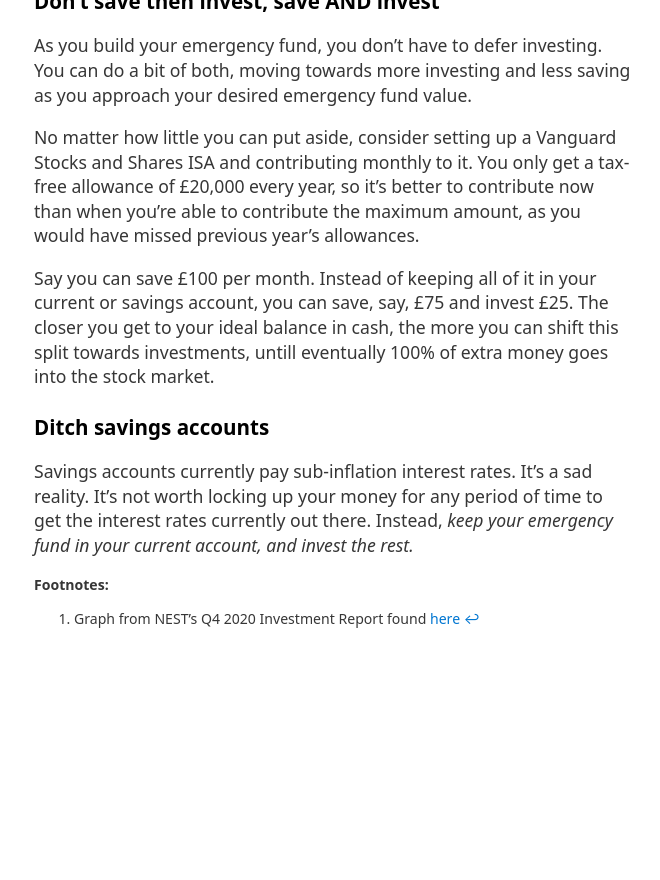
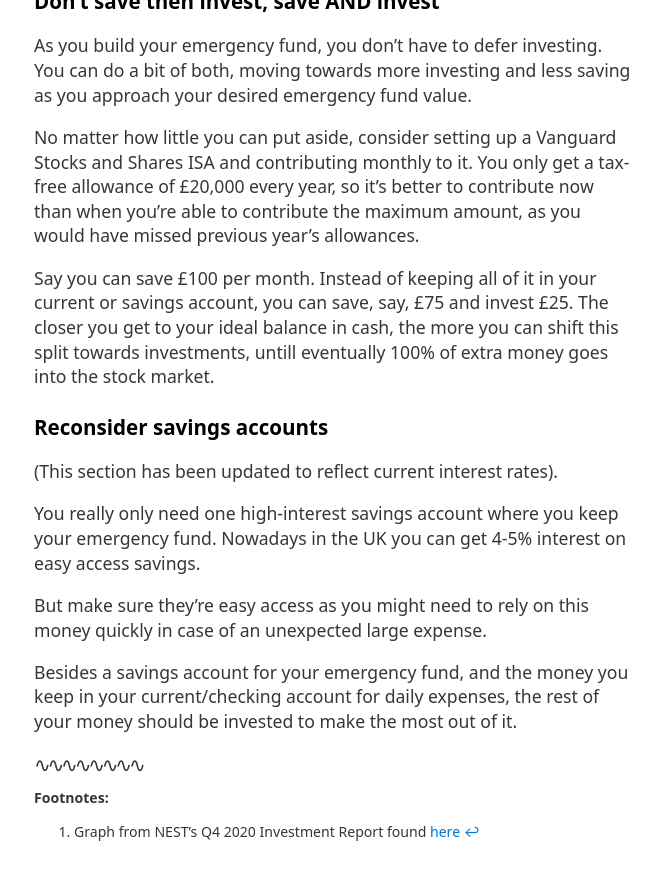
Before and after one commit to noostale/noostale.github.io, a Jekyll site: the page built from _posts/2021-03-22-finance-advice-wish-i-knew.md, in a window 1280 px wide and 900 px high, scrolled down 2288 px. Shown: the top 880 px of the window, without its empty margins (306-966 px from the left). Built offline with Jekyll 4.4.1, drawn with Linux system fonts in a browser that asks for light colours; before the commit the page ends 2976 px from its top, so only the background shows below that; some of the changed text lies outside the part shown.

Commit message:
Update 2021-03-22-finance-advice-wish-i-knew

```diff
--- a/_posts/2021-03-22-finance-advice-wish-i-knew.md
+++ b/_posts/2021-03-22-finance-advice-wish-i-knew.md
@@ -83,12 +84,21 @@ or savings account, you can save, say, £75 and invest £25. The closer you get
 to your ideal balance in cash, the more you can shift this split towards
 investments, untill eventually 100% of extra money goes into the stock market.
 
-### Ditch savings accounts
+### Reconsider savings accounts
 
-Savings accounts currently pay sub-inflation interest rates. It's a sad reality.
-It's not worth locking up your money for any period of time to get the interest
-rates currently out there. Instead, _keep your emergency fund in your current
-account, and invest the rest._
+(This section has been updated to reflect current interest rates).
 
+You really only need one high-interest savings account where you keep your
+emergency fund. Nowadays in the UK you can get 4-5% interest on easy access
+savings.
+
+But make sure they're easy access as you might need to rely on this money
+quickly in case of an unexpected large expense.
+
+Besides a savings account for your emergency fund, and the money you keep in
+your current/checking account for daily expenses, the rest of your money should
+be invested to make the most out of it.
+
+---
 
 [^1]: Graph from NEST's Q4 2020 Investment Report found [here](https://www.nestpensions.org.uk/schemeweb/nest/aboutnest/investment-approach/other-fund-choices/fund-factsheets.html)
```
Also changed, not shown: other parts of _posts/2021-03-22-finance-advice-wish-i-knew.md (+1 -0 lines).
